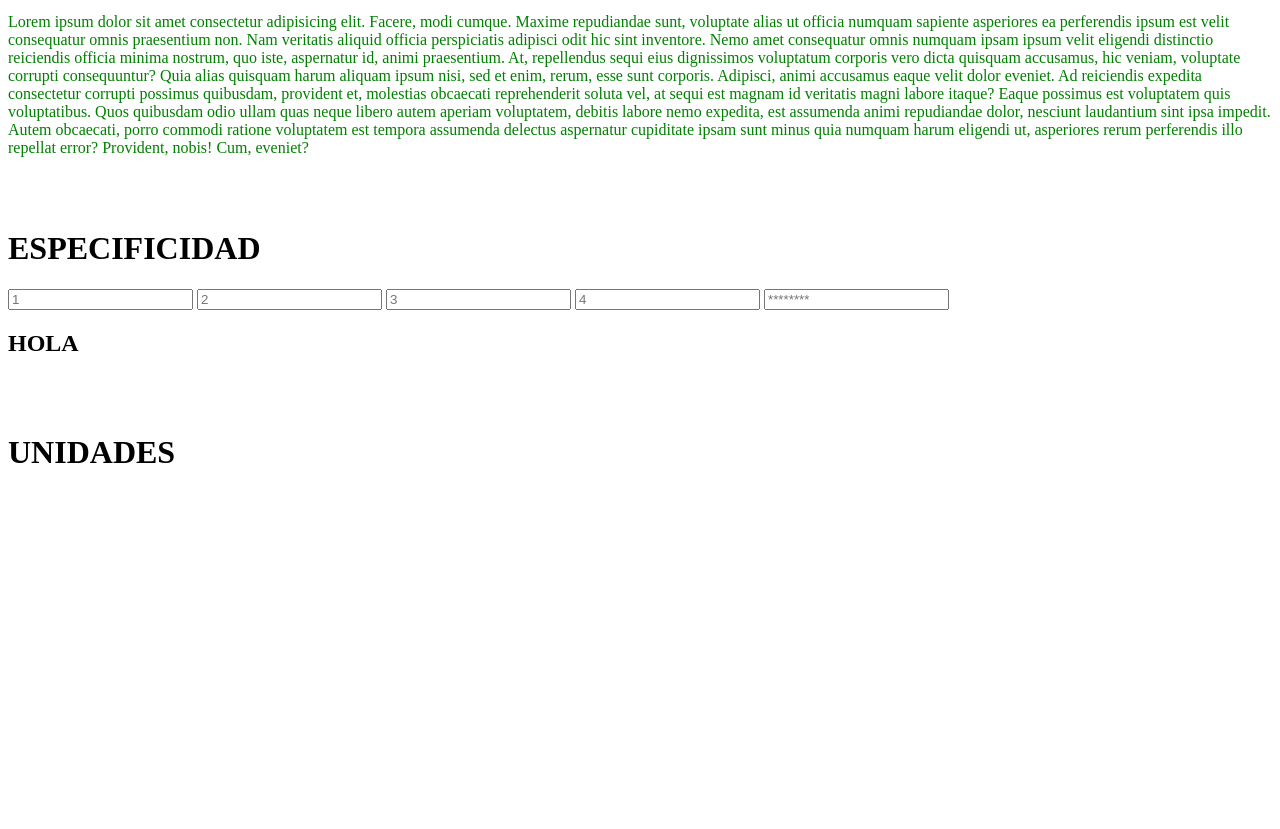
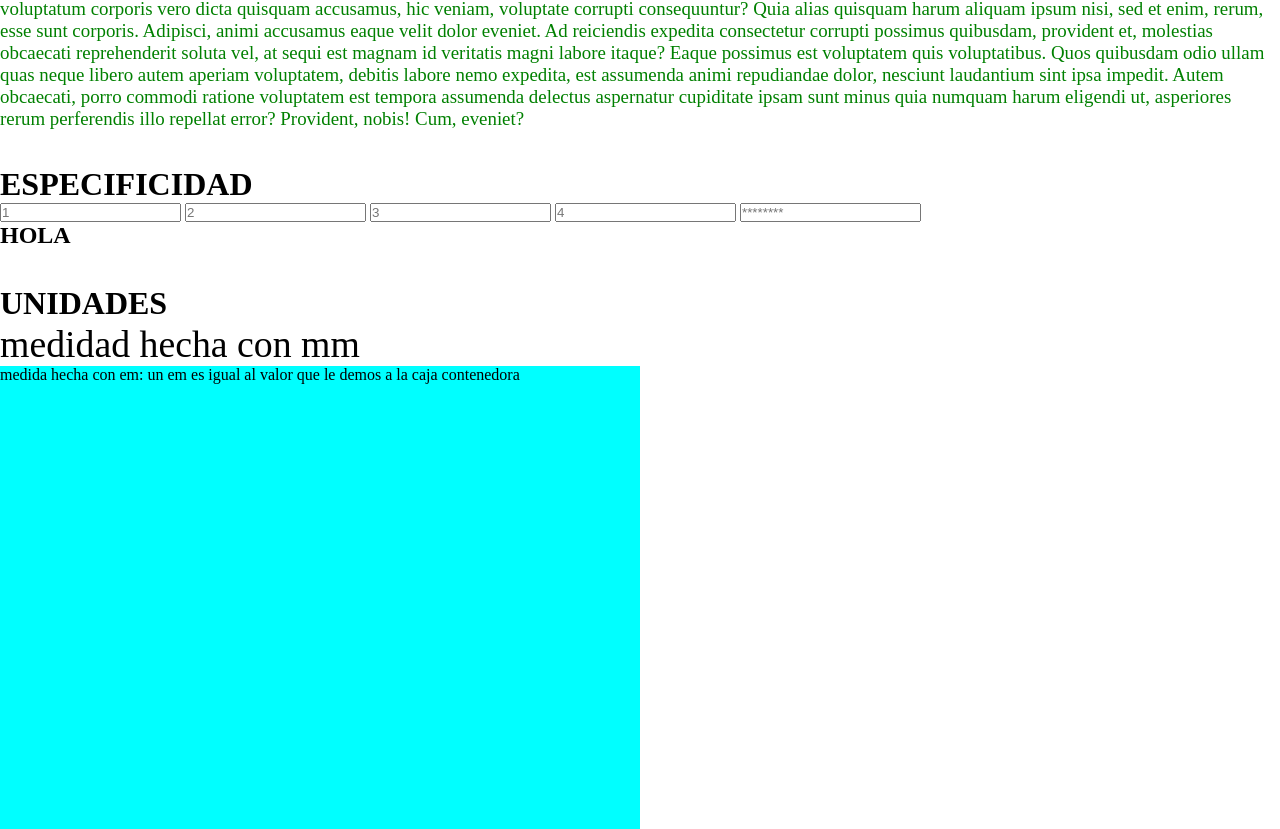
Before and after one commit to Frwops/AprendiendoCSS, a plain HTML site: page index.html in a window 1280 px wide. Shown: the part 151-980 px from the top of the page. Before the commit the page ends 800 px from the top, so only its background shows below. Drawn offline with Linux system fonts and the light colour scheme.

```diff
--- a/estilo.css
+++ b/estilo.css
@@ -1,8 +1,15 @@
+*{
+    /* esto es para sacar los valores por defecto de los navegadores */
+    padding: 0px;
+    margin: 0px;
+}
+
 #element:hover {
     color: red;
 }
 [rancio="Sii"]{
     color: green;
+    font-size: 5mm;
 }
 .contact-form__input--active{
     color: blue;
@@ -10,3 +17,17 @@
 .contact-form__input:hover{
     color:blueviolet;
 }
+
+.unidades-form{
+    font-size: 16px;
+}
+.unidades-form__p{
+    font-size: 10mm;
+}
+
+.unidades-form__p--active{
+    font-size: 1em;
+    background-color: aqua;
+    width: 50vw;
+    height: 100vh;
+}
--- a/index.html
+++ b/index.html
@@ -34,5 +34,15 @@
     </div>
     <br><br>
     <h1>UNIDADES</h1>
+    <div class="unidades-form">
+        <p class="unidades-form__p">
+            medidad hecha con mm</p>
+            <p class="unidades-form__p--active">medida hecha con em: un em es igual al valor que le demos a la caja contenedora</p>
+        </div>
+
+    <div>
+        <h2></h2>
+
+    </div>
 </body>
 </html>
```
Also changed, not shown: 1 other file.
